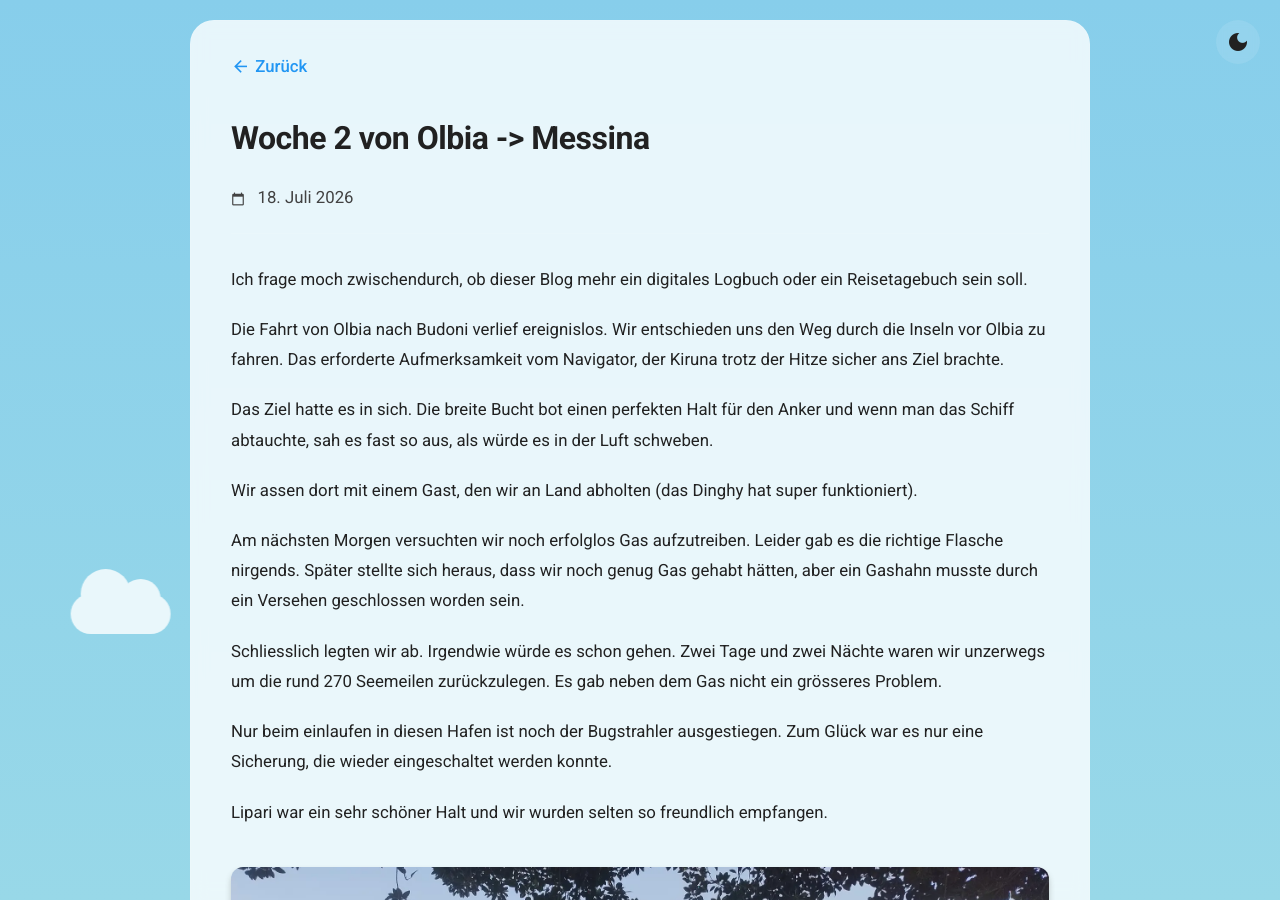
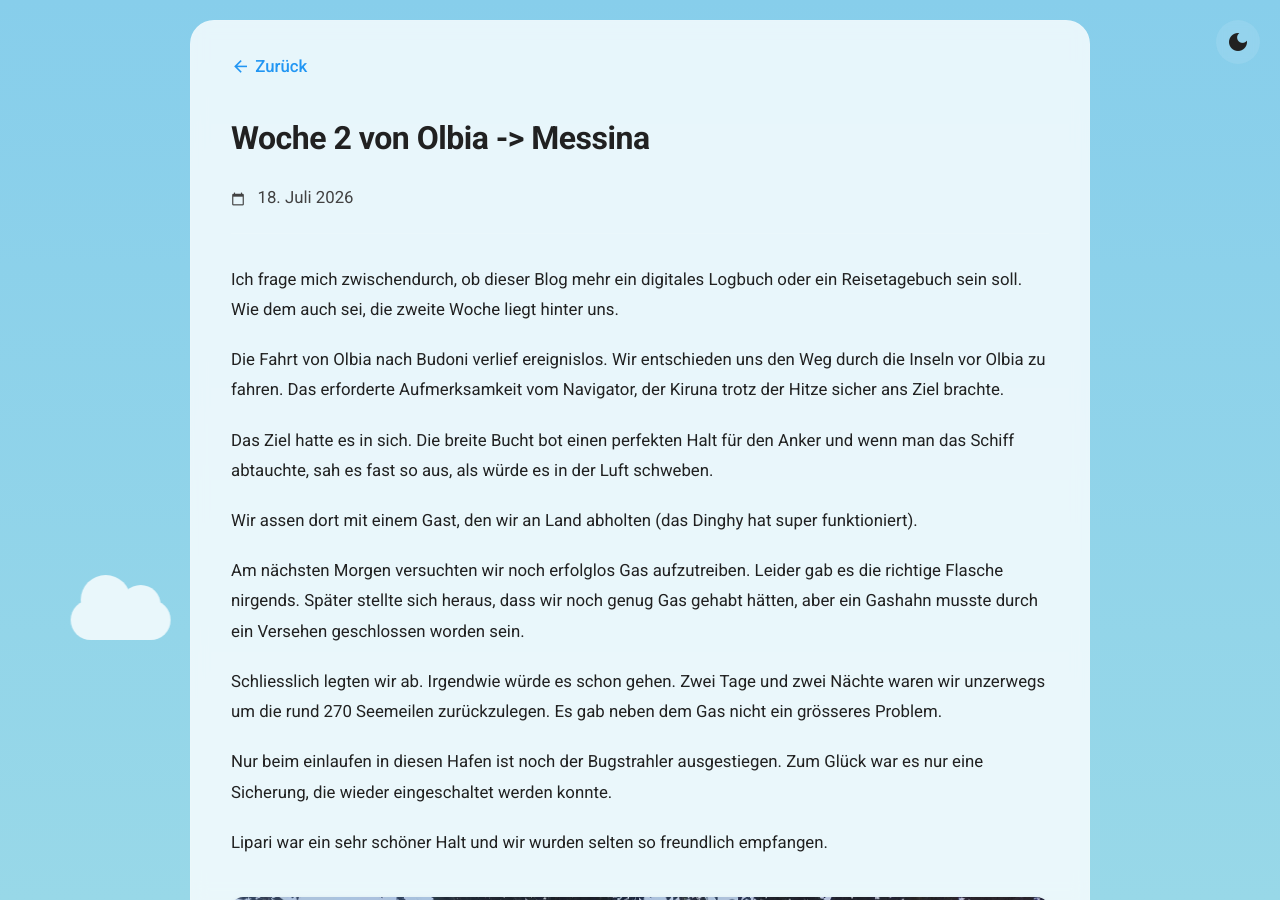
Before and after one commit to relyant/relyant.github.io, a Jekyll site: the page built from _posts/2026-07-18-woche-2-von-olbia-nach-messina.md, in a window 1280 px wide and 900 px high. Built offline with Jekyll 4.4.1, drawn with Linux system fonts in a browser that asks for light colours.

Commit message:
Aktualisieren von 2026-07-18-woche-2-von-olbia-nach-messina.md

```diff
--- a/_posts/2026-07-18-woche-2-von-olbia-nach-messina.md
+++ b/_posts/2026-07-18-woche-2-von-olbia-nach-messina.md
@@ -7,7 +7,7 @@ modified: 2026-07-18
 ---
 
 
-Ich frage moch zwischendurch, ob dieser Blog mehr ein digitales Logbuch oder ein Reisetagebuch sein soll.
+Ich frage mich zwischendurch, ob dieser Blog mehr ein digitales Logbuch oder ein Reisetagebuch sein soll. Wie dem auch sei, die zweite Woche liegt hinter uns.
 
 Die Fahrt von Olbia nach Budoni verlief ereignislos. Wir entschieden uns den Weg durch die Inseln vor Olbia zu fahren. Das erforderte Aufmerksamkeit vom Navigator, der Kiruna trotz der Hitze sicher ans Ziel brachte.
 
```
